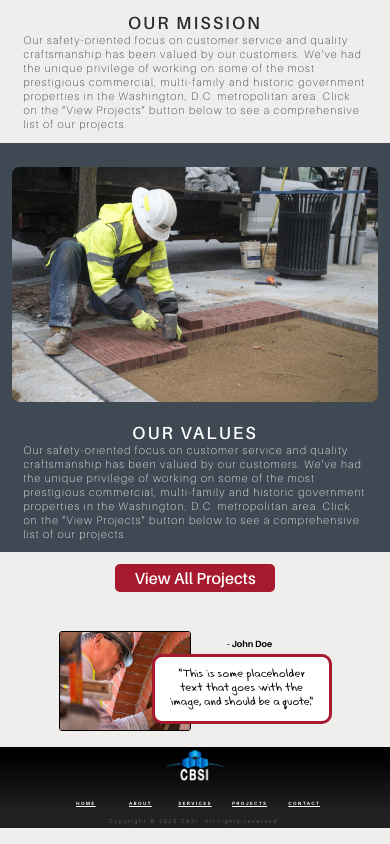
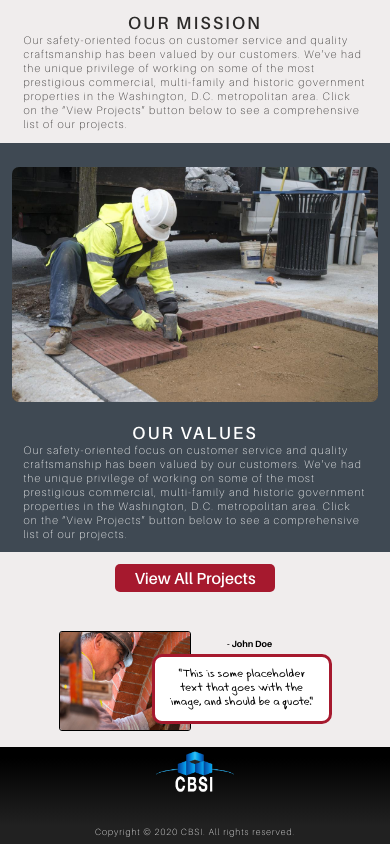
Before and after one commit to cobailey8/cbsi-front-facing-website, a React (Create React App) app: page /about in a window 390 px wide. Shown: the part 1031-1875 px from the top of the page. Built offline with nearby package versions, Linux system fonts and the light colour scheme.

Commit message:
Responsive styling for footer (mobile)

```diff
--- a/src/components/BottomNav.js
+++ b/src/components/BottomNav.js
@@ -1,4 +1,4 @@
-import React from 'react';
+import React, { useState, useEffect } from 'react';
 import { Link } from 'react-router-dom';
 
 const nav = {
@@ -23,22 +23,40 @@ const linkText = {
 }
 
 function BottomNav() {
+    const [windowWidth, setWindowWidth] = useState(window.innerWidth);
+
+    const handleResize = () => {
+        setWindowWidth(window.innerWidth);
+    }
+
+    useEffect(() => {
+        window.addEventListener('resize', handleResize);
+    }, [])
+
+    // Responsive Style Changes
+    var linkTextSm;
+    if(windowWidth < 600) {
+        linkTextSm = {
+            display: 'none',
+        }
+    }
+
     return (
         <nav style={ nav }>
                 <Link style= {link} to='/'>
-                    <div style={ linkText }>HOME</div>
+                    <div style={ linkTextSm || linkText }>HOME</div>
                 </Link>
                 <Link style= {link} to='/about'>
-                    <div style={ linkText }>ABOUT</div>
+                    <div style={ linkTextSm || linkText }>ABOUT</div>
                 </Link>
                 <Link style= {link} to='/services'>
-                    <div style={ linkText }>SERVICES</div>
+                    <div style={ linkTextSm || linkText }>SERVICES</div>
                 </Link>
                 <Link style= {link} to='/projects'>
-                    <div style={ linkText }>PROJECTS</div>
+                    <div style={ linkTextSm || linkText }>PROJECTS</div>
                 </Link>
                 <Link style= {link} to='/contact'>
-                    <div style={ linkText }>CONTACT</div>
+                    <div style={ linkTextSm || linkText }>CONTACT</div>
                 </Link>
         </nav>
     );
--- a/src/components/ContactBlock.js
+++ b/src/components/ContactBlock.js
@@ -104,6 +104,7 @@ function ContactBlock() {
 
     return (
 
+        //  If the user's window is below 600 width, display the small contact block component instead of this one.
         windowWidth >= 600 ?
             <div className="contactBlock" style={ contactBlockCont }>
                 <div style={ leftBlock }>
--- a/src/components/Footer.js
+++ b/src/components/Footer.js
@@ -1,7 +1,5 @@
-import React from 'react';
+import React, { useState, useEffect } from 'react';
 import BottomNav from './BottomNav';
-
-function Footer() {
 
 const footer = {
     background: 'linear-gradient(180deg, rgba(0,0,0,1) 11%, rgba(33,33,33,1) 81%)',
@@ -10,7 +8,6 @@ function Footer() {
     flexDirection: 'column',
     justifyContent: 'center',
     alignItems: 'center',
-        // padding: '1vw 3vw 0 3vw',
 }
 
 const copyright = {
@@ -18,7 +15,6 @@ function Footer() {
     fontWeight: '100',
     letterSpacing: '2px',
     margin: '0 0 1vw 0',
-
 }
 
 const imgCont = {
@@ -29,14 +25,43 @@ function Footer() {
     width: 'inherit',
 }
 
+function Footer() {
+    const [windowWidth, setWindowWidth] = useState(window.innerWidth);
+
+    const handleResize = () => {
+        setWindowWidth(window.innerWidth);
+    }
+
+    useEffect(() => {
+        window.addEventListener('resize', handleResize);
+    }, [])
+
+    //  Responsive style changes
+    var copyrightSm;
+    var imgContSm;
+    if(windowWidth < 600) {
+
+        // Mobile styles(< 600)
+        copyrightSm = {
+            fontSize: '2.3vw',
+            fontWeight: '300',
+            letterSpacing: '1px',
+            margin: '0 0 2vw 0',
+        }
+
+        imgContSm = {
+            width: '20vw',
+        }
+    }
+
     return (
         <div style={ footer }>
-            <div style={ imgCont }>
-                <img src="/images/cbsiLogo.png" alt="CBSI Logo" style={logoImg}/>
+            <div style={ imgContSm || imgCont }>
+                <img src="/images/cbsiLogo.png" alt="CBSI Logo" style={ logoImg }/>
                 <BottomNav />
             </div>
 
-    <p style={ copyright }>Copyright © {new Date().getFullYear()} CBSI. All rights reserved.</p>
+    <p style={ copyrightSm || copyright }>Copyright © {new Date().getFullYear()} CBSI. All rights reserved.</p>
         </div>
     );
 }
```
Lines whose indentation alone changed are shown as unchanged.
